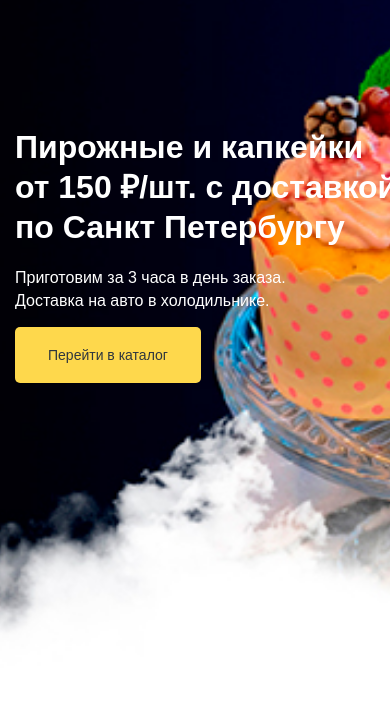
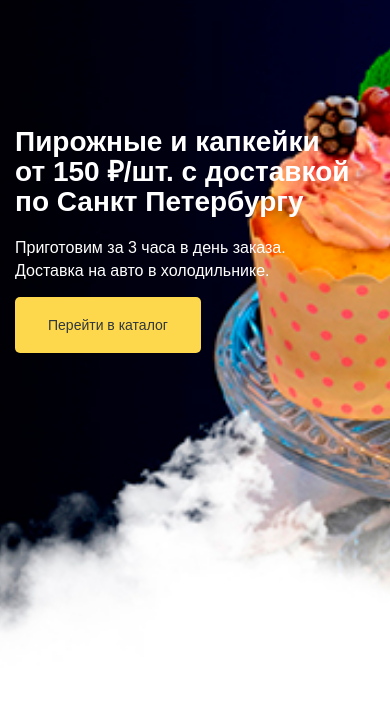
Before and after one commit to DenverMoscow/sweetchest, a plain HTML site: page index.html in a window 390 px wide. Shown: the part 118-841 px from the top of the page. Drawn offline with Linux system fonts and the light colour scheme.

Commit message:
Update media-576.css

```diff
--- a/css/media-576.css
+++ b/css/media-576.css
@@ -20,4 +20,12 @@
         background-size: cover;
         min-height: 100vh;
     }
+    .intro__title {
+        font-weight: 700;
+        font-size: 28px;
+        line-height: 30px;
+        color: #FFFFFF;
+        padding-top: 245px;
+        width: 340px;
+    }
 }
```
